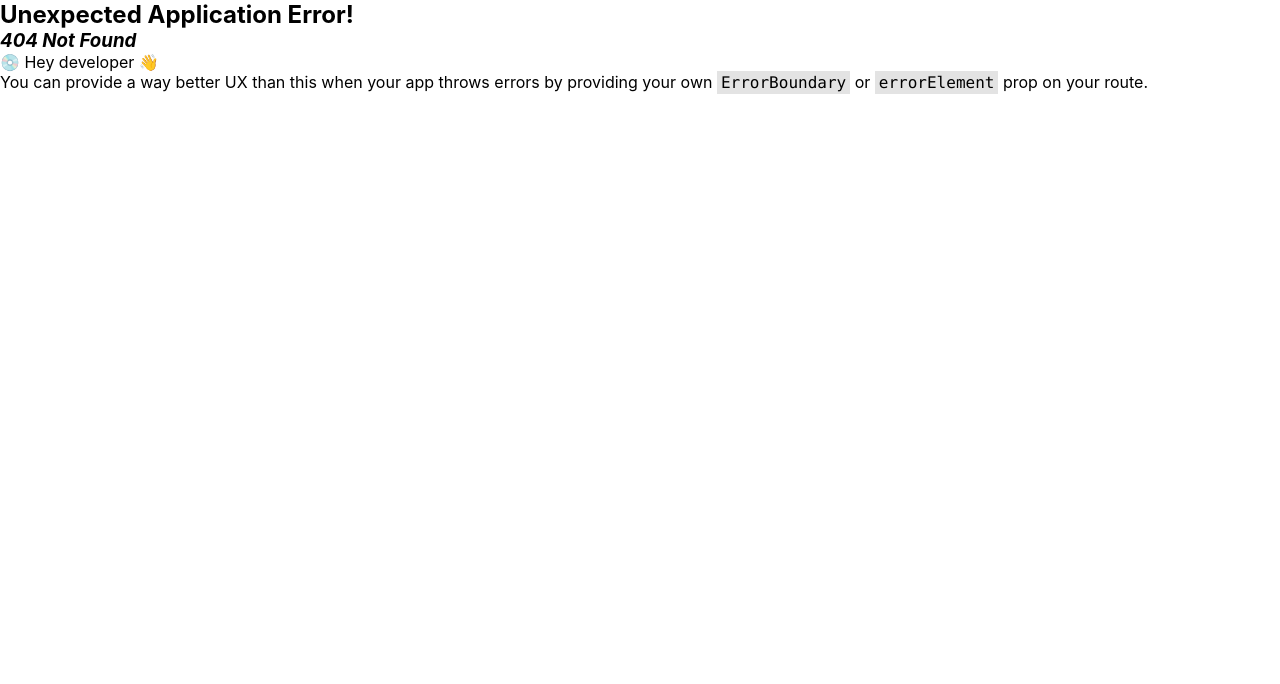
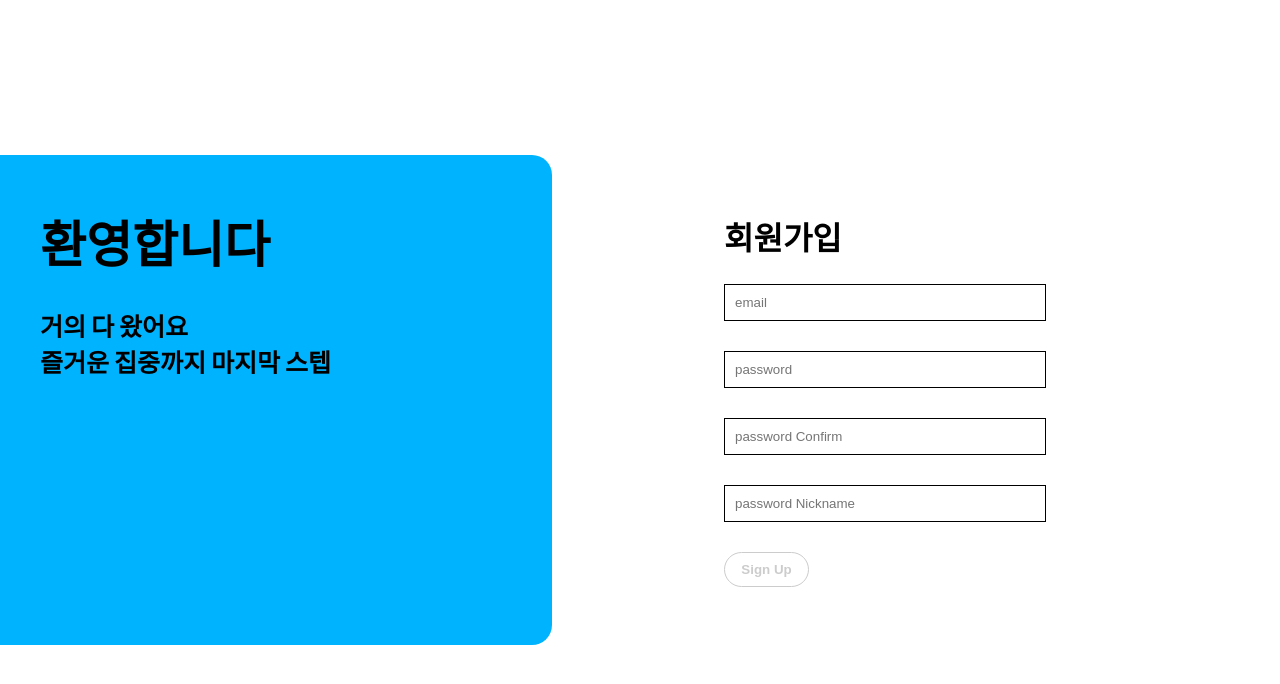
Before and after one commit to programmers-Y2J/CROUP-frontEnd, a React (Create React App) app: page /register in a window 1280 px wide. Before the commit this address had no page. Shown: the top 684 px of the page. Built offline with nearby package versions, Linux system fonts and the light colour scheme.

Commit message:
Feat:로그인 요청 추가

```diff
--- a/src/components/Register/RegisterForm.jsx
+++ b/src/components/Register/RegisterForm.jsx
@@ -1,5 +1,7 @@
-import React from 'react';
+import React, { useState } from 'react';
 import { styled } from 'styled-components';
+import { useMutation } from 'react-query';
+import axios from 'axios';
 import Input from '../Member/Input';
 
 const LoginFormContainer = styled.div`
@@ -31,14 +33,42 @@ const LoginFormWrapper = styled.form`
   }
 `;
 function LoginForm() {
+  const [email, setEmail] = useState('');
+  const [password, setPassword] = useState('');
+  const [nickname, setNickname] = useState('');
+  const handleEmailChange = (e) => {
+    setEmail(e.target.value);
+  };
+
+  const handlePasswordChange = (e) => {
+    setPassword(e.target.value);
+  };
+  const handleNicknameChange = (e) => {
+    setNickname(e.target.value);
+  };
+
+  const mutation = useMutation(async () => {
+    const response = await axios.post('auth/join', { email, password, nickname });
+    return response.data;
+  });
+
+  const handleSubmit = async (e) => {
+    e.preventDefault();
+    try {
+      const data = await mutation.mutateAsync();
+      console.log(data);
+    } catch (error) {
+      console.error('Error occurred:', error);
+    }
+  };
   return (
     <LoginFormContainer>
-      <LoginFormWrapper>
+      <LoginFormWrapper onSubmit={handleSubmit}>
         <h1>회원가입</h1>
-        <Input placeholder="email" type="email" />
-        <Input placeholder="password" type="password" />
+        <Input placeholder="email" type="email" value={email} onChange={handleEmailChange} />
+        <Input placeholder="password" type="password" value={password} onChange={handlePasswordChange} />
         <Input placeholder="password Confirm" type="password" />
-        <Input placeholder="password Nickname" type="text" />
+        <Input placeholder="password Nickname" type="text" value={nickname} onChange={handleNicknameChange} />
 
         <button type="submit">Sign Up</button>
       </LoginFormWrapper>
--- a/src/index.js
+++ b/src/index.js
@@ -1,15 +1,16 @@
 import React from 'react';
 import ReactDOM from 'react-dom/client';
+import { QueryClient, QueryClientProvider } from 'react-query';
 import './index.css';
 import App from './App';
+
+const queryClient = new QueryClient();
 
 const root = ReactDOM.createRoot(document.getElementById('root'));
 root.render(
   <React.StrictMode>
-    <App />
+    <QueryClientProvider client={queryClient}>
+      <App />
+    </QueryClientProvider>
   </React.StrictMode>,
 );
-
-// If you want to start measuring performance in your app, pass a function
-// to log results (for example: reportWebVitals(console.log))
-// or send to an analytics endpoint. Learn more: https://bit.ly/CRA-vitals
--- a/src/routes/router.js
+++ b/src/routes/router.js
@@ -1,6 +1,7 @@
 import { createBrowserRouter } from 'react-router-dom';
 import Room from '../pages/Room';
 import Home from '../pages/Home';
+import Register from '../pages/Register';
 
 const router = createBrowserRouter([
   {
@@ -11,6 +12,10 @@ const router = createBrowserRouter([
     path: 'room/:roomId',
     element: <Room />,
   },
+  {
+    path: '/register',
+    element: <Register />,
+  },
 ]);
 
 export default router;
```
